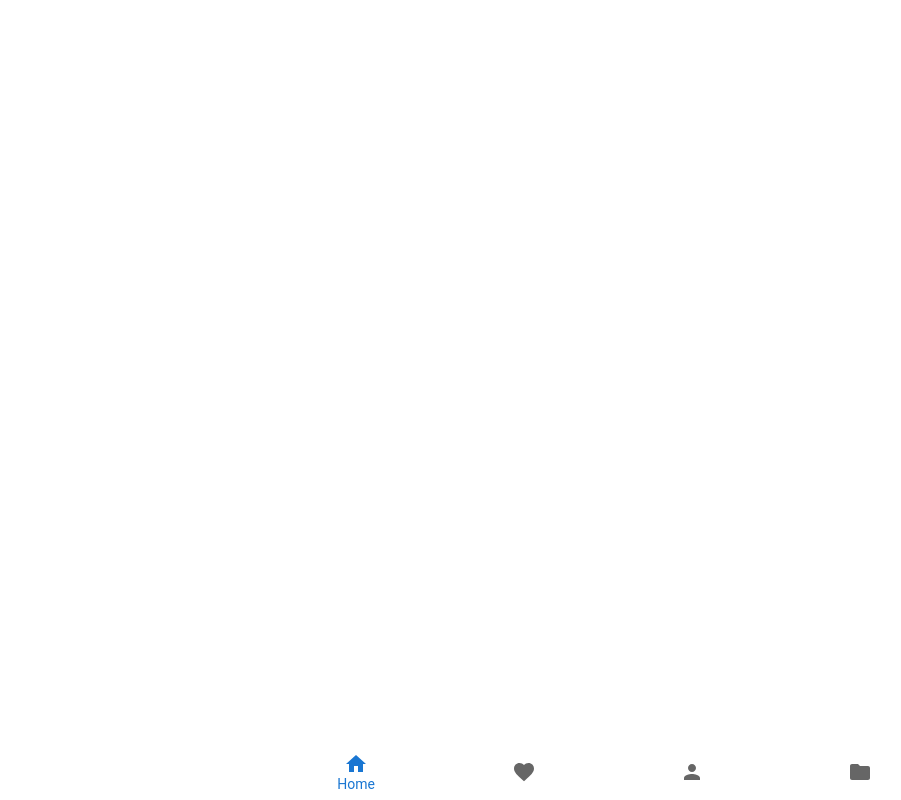
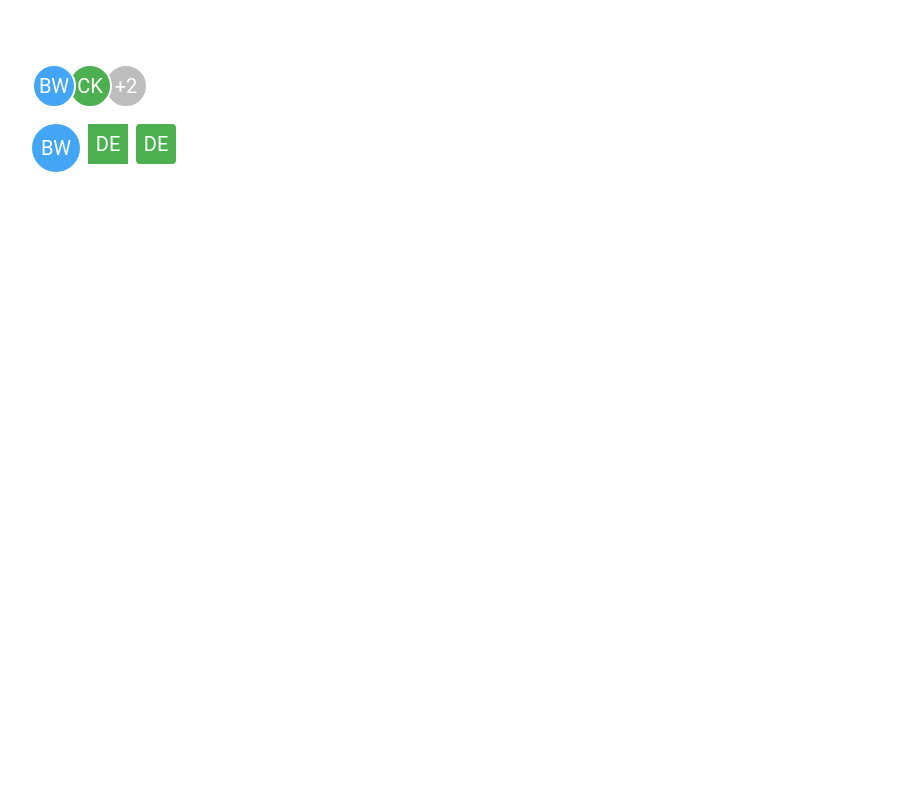
Before and after one commit to GitGud1234/react-mui-demo, a React (Create React App) app: page / in a window 1280 px wide. Shown: the whole page, without its empty margins (32-933 px from the left). Built offline with nearby package versions, Linux system fonts and the light colour scheme.

Commit message:
MuiAvatar component

```diff
--- a/src/App.css
+++ b/src/App.css
@@ -3,7 +3,7 @@
 }
 
 .App {
-  /* padding: 4rem; */
+  padding: 4rem;
   /* padding: 10rem 10rem; */
   /* text-align: center; */
 }
--- a/src/App.tsx
+++ b/src/App.tsx
@@ -19,6 +19,7 @@
 import { MuiDrawer } from './components/MuiDrawer';
 import { MuiSpeedDial } from './components/MuiSpeedDial';
 import { MuiBottomNav } from './components/MuiBottomNav';
+import { MuiAvatar } from './components/MuiAvatar';
 
 /*
 const theme = createTheme({
@@ -60,7 +61,8 @@
       {/* <MuiBreadcrumbs /> */}
       {/* <MuiDrawer /> */}
       {/* <MuiSpeedDial /> */}
-      <MuiBottomNav />
+      {/* <MuiBottomNav /> */}
+      <MuiAvatar />
     </div>
     //</ThemeProvider>
   );
--- /dev/null
+++ b/src/components/MuiAvatar.tsx
@@ -0,0 +1,30 @@
+import { Stack, Avatar, AvatarGroup } from '@mui/material';
+
+export const MuiAvatar = () => {
+  return (
+    <Stack spacing={2}>
+      <Stack direction="row" spacing={1}>
+        <AvatarGroup max={3}>
+          <Avatar sx={{ bgcolor: 'primary.light' }}>BW</Avatar>
+          <Avatar sx={{ bgcolor: 'success.light' }}>CK</Avatar>
+          <Avatar
+            src="https://www.randomuser.me/api/portraits/women/79.jpg"
+            alt="Jane Doe"
+          />
+          <Avatar alt="Jane Doe" />
+        </AvatarGroup>
+      </Stack>
+      <Stack direction="row" spacing={1}>
+        <Avatar sx={{ bgcolor: 'primary.light', width: 48, height: 48 }}>
+          BW
+        </Avatar>
+        <Avatar variant="square" sx={{ bgcolor: 'success.light' }}>
+          DE
+        </Avatar>
+        <Avatar variant="rounded" sx={{ bgcolor: 'success.light' }}>
+          DE
+        </Avatar>
+      </Stack>
+    </Stack>
+  );
+};
```
